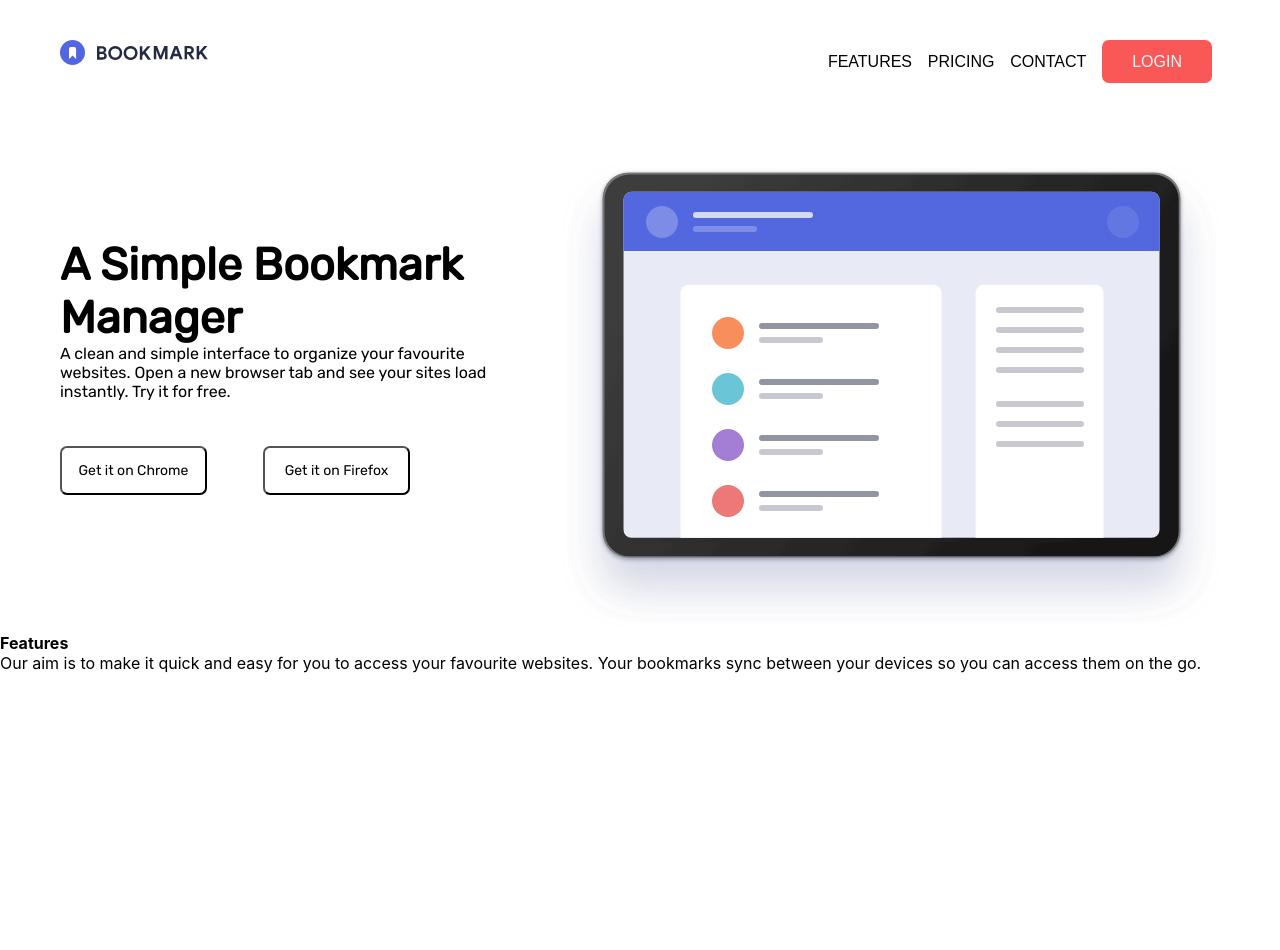
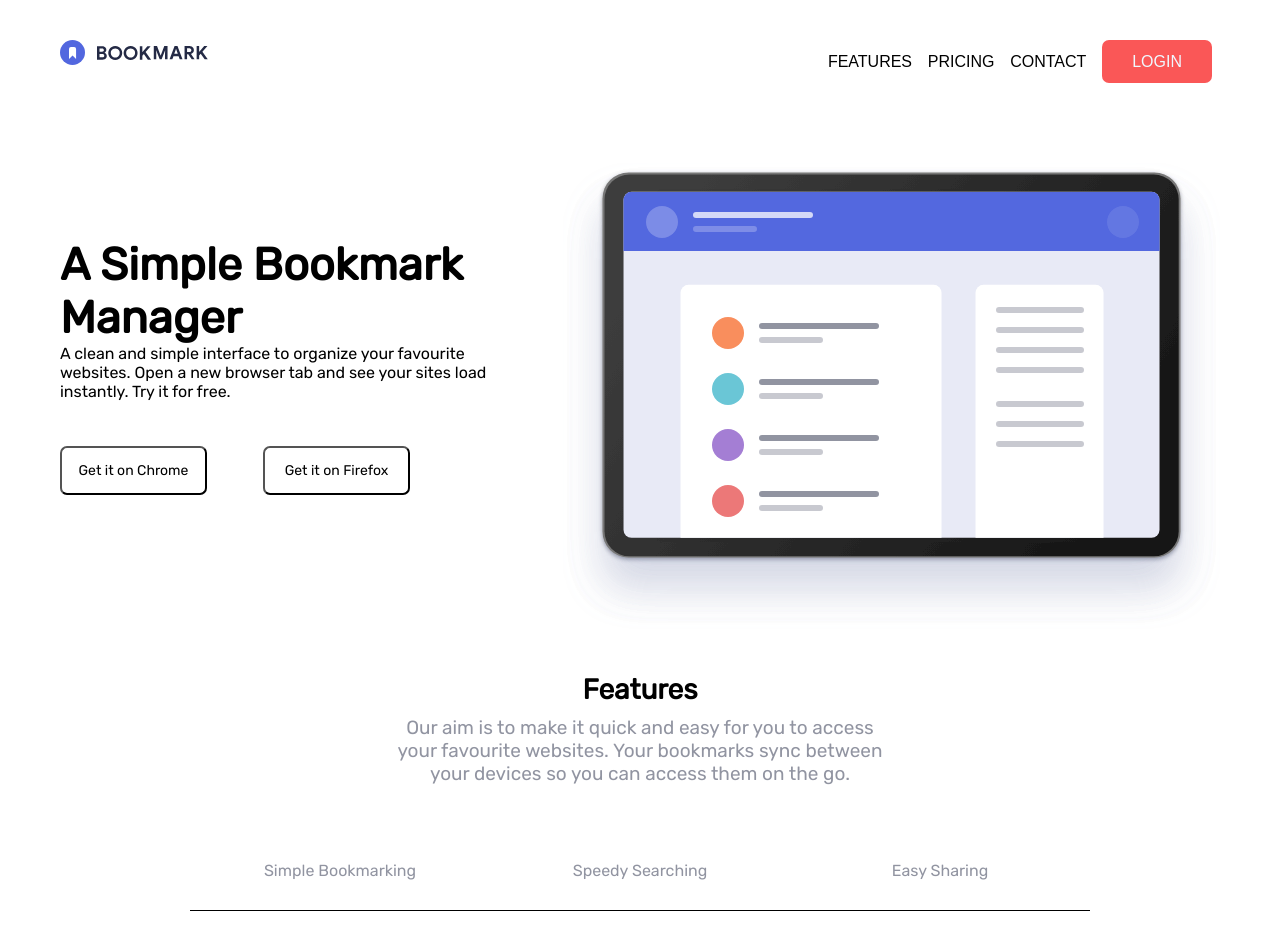
Before and after one commit to jyotirmoy-sinhababu/bookmark-landing-page, a React (Create React App) app: page / in a window 1280 px wide. Before the commit the page ends 800 px from the top, so only its background shows below. Built offline with nearby package versions, Linux system fonts and the light colour scheme; a web font is replaced by a local one.

Commit message:
featurList comp created

```diff
--- a/src/components/btn/Btn.jsx
+++ b/src/components/btn/Btn.jsx
@@ -1,9 +1,11 @@
 import React from 'react';
+
+import './btnStyle.css';
 
 const Btn = () => {
   return (
-    <div>
-      <button>More info</button>
+    <div className='btn-cnt'>
+      <button className='btn'> More info</button>
     </div>
   );
 };
--- /dev/null
+++ b/src/components/btn/btnStyle.css
@@ -0,0 +1,5 @@
+.btn-cnt {
+  width: 120px;
+  height: 50px;
+  border-radius: 7px;
+}
--- a/src/components/features/Feature.jsx
+++ b/src/components/features/Feature.jsx
@@ -1,18 +1,24 @@
 import React from 'react';
+
+import './featureStyle.css';
 
 const Feature = () => {
   return (
-    <div>
-      <div>
+    <div className='feature-cnt'>
+      <div className='feature-txt-cnt'>
         {' '}
-        <h4>Features</h4>
-        <p>
+        <h4 className='feature-header'>Features</h4>
+        <p className='feature-para'>
           Our aim is to make it quick and easy for you to access your favourite
           websites. Your bookmarks sync between your devices so you can access
           them on the go.
         </p>
       </div>
-      <div></div>
+      <div className='feature-btn-cnt'>
+        <button className='feature-btn'> Simple Bookmarking </button>
+        <button className='feature-btn'>Speedy Searching</button>
+        <button className='feature-btn'>Easy Sharing</button>
+      </div>
     </div>
   );
 };
--- /dev/null
+++ b/src/components/features/featureStyle.css
@@ -0,0 +1,52 @@
+.feature-cnt {
+  display: flex;
+  flex-direction: column;
+  justify-content: center;
+  align-items: center;
+  padding: 40px;
+  gap: 45px;
+}
+
+.feature-txt-cnt {
+  display: flex;
+  flex-direction: column;
+  align-items: center;
+  justify-content: center;
+  gap: 10px;
+  width: 500px;
+}
+
+.feature-para {
+  text-align: center;
+  font-size: 19px;
+  font-family: 'Rubik', sans-serif;
+  color: hsl(229, 8%, 60%);
+}
+
+.feature-header {
+  font-size: 28px;
+  font-family: 'Rubik', sans-serif;
+}
+
+.feature-btn-cnt {
+  display: flex;
+  justify-content: space-around;
+  width: 900px;
+  border-bottom: 0.2px solid black;
+}
+
+.feature-btn {
+  width: 155px;
+  border: none;
+  background-color: transparent;
+  height: 80px;
+  cursor: pointer;
+  font-size: 16px;
+  color: hsl(229, 8%, 60%);
+  font-family: 'Rubik', sans-serif;
+}
+
+.feature-btn:hover {
+  border-bottom: 4px solid hsl(0, 94%, 66%);
+  color: black;
+}
```
Also changed, not shown: src/components/featureList/Easyharing.jsx (added, +7 -0 lines), src/components/featureList/SimpleBookMarking.jsx (added, +24 -0 lines), src/components/featureList/SpeedySearching.jsx (added, +7 -0 lines), src/components/featureList/featurListStyle.css (added).
